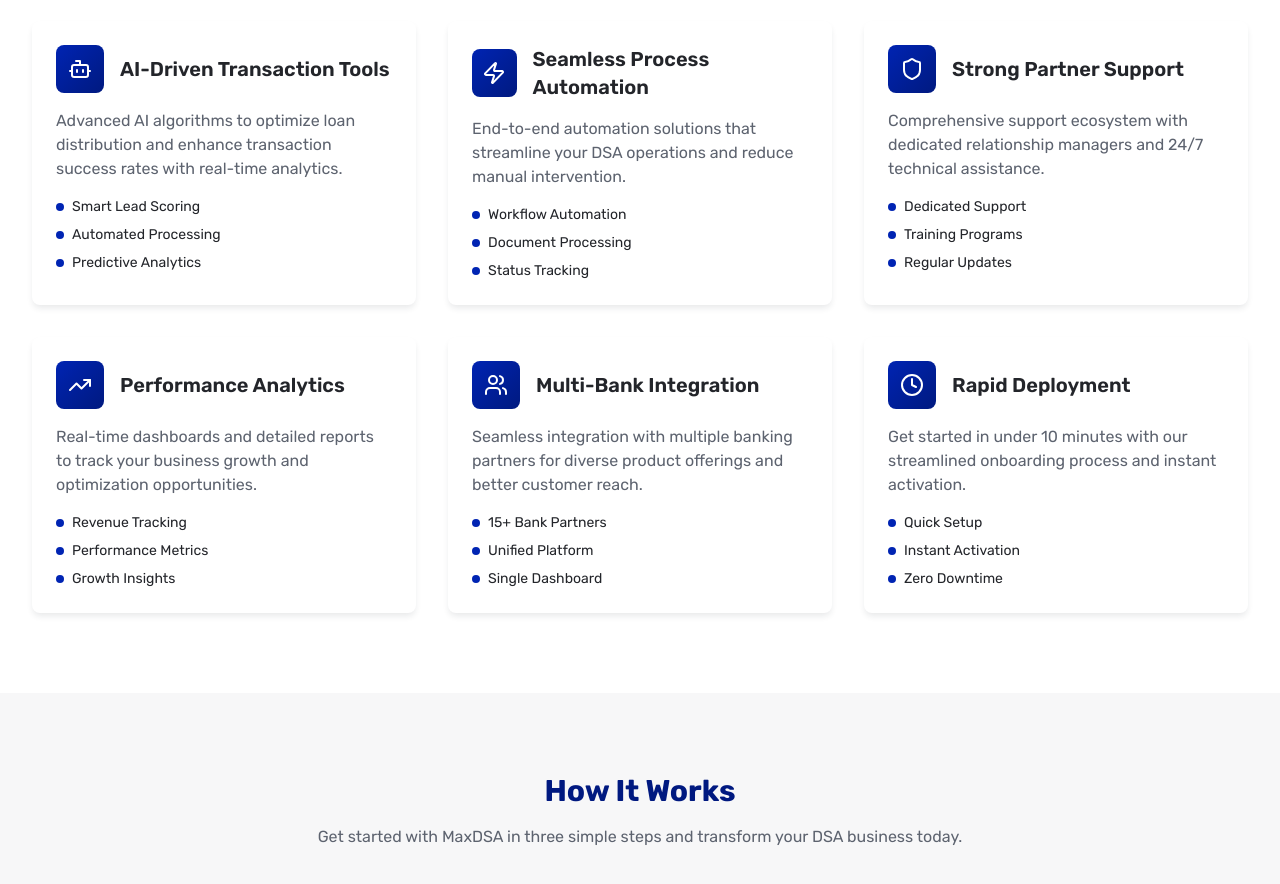
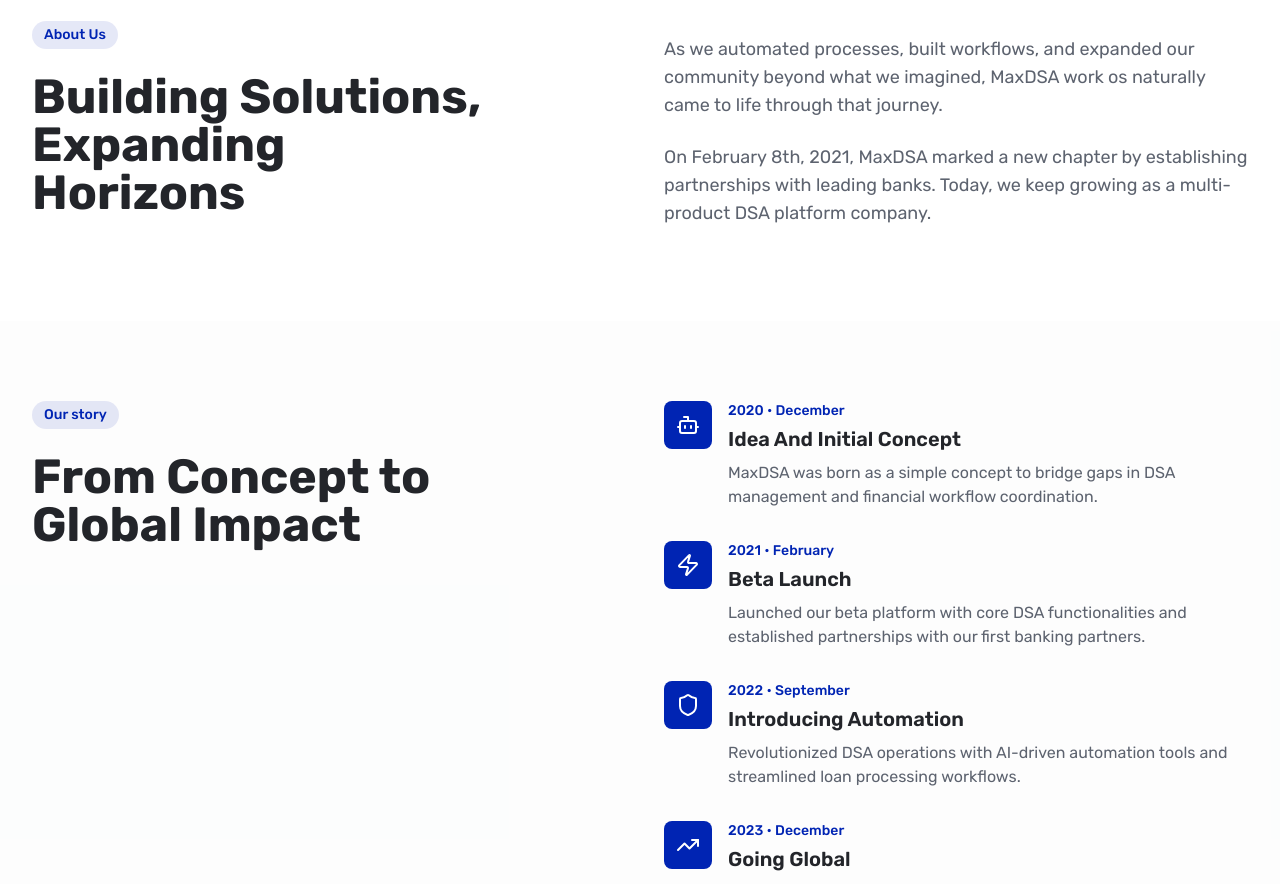
Before and after one commit to Ideaye/maxdsa-fintech-partner, a React (Vite) app: page /services in a window 1280 px wide. Shown: the part 940-1824 px from the top of the page. Built offline with nearby package versions, Linux system fonts and the light colour scheme; the HTML template or start-up script is replaced by a standard one.

Commit message:
Update About Us section

```diff
--- a/src/pages/Services.tsx
+++ b/src/pages/Services.tsx
@@ -116,6 +116,117 @@ const Services = () => {
         </div>
       </section>
 
+      {/* About Us Section */}
+      <section className="py-20 bg-background">
+        <div className="mx-auto max-w-7xl px-4 sm:px-6 lg:px-8">
+          <div className="grid grid-cols-1 lg:grid-cols-2 gap-12 items-center">
+            <div>
+              <div className="inline-block px-3 py-1 bg-primary/10 text-primary text-sm font-medium rounded-full mb-6">
+                About Us
+              </div>
+              <h2 className="text-4xl md:text-5xl font-bold text-foreground mb-6">
+                Building Solutions,{" "}
+                <span className="block">Expanding</span>
+                <span className="block">Horizons</span>
+              </h2>
+            </div>
+            <div className="space-y-6 text-muted-foreground">
+              <p className="text-lg">
+                As we automated processes, built workflows, and expanded our community beyond what we imagined,
+                MaxDSA work os naturally came to life through that journey.
+              </p>
+              <p className="text-lg">
+                On February 8th, 2021, MaxDSA marked a new chapter by establishing partnerships with leading banks.
+                Today, we keep growing as a multi-product DSA platform company.
+              </p>
+            </div>
+          </div>
+        </div>
+      </section>
+
+      {/* Our Story Timeline Section */}
+      <section className="py-20 bg-secondary/30">
+        <div className="mx-auto max-w-7xl px-4 sm:px-6 lg:px-8">
+          <div className="grid grid-cols-1 lg:grid-cols-2 gap-12">
+            <div>
+              <div className="inline-block px-3 py-1 bg-primary/10 text-primary text-sm font-medium rounded-full mb-6">
+                Our story
+              </div>
+              <h2 className="text-4xl md:text-5xl font-bold text-foreground mb-8">
+                From Concept to{" "}
+                <span className="block">Global Impact</span>
+              </h2>
+            </div>
+
+            <div className="space-y-8">
+              {/* Timeline Item 1 */}
+              <div className="flex gap-4">
+                <div className="flex-shrink-0">
+                  <div className="w-12 h-12 bg-primary rounded-lg flex items-center justify-center">
+                    <Bot className="w-6 h-6 text-white" />
+                  </div>
+                </div>
+                <div className="flex-1">
+                  <div className="text-primary font-medium text-sm mb-1">2020 • December</div>
+                  <h3 className="text-xl font-semibold text-foreground mb-2">Idea And Initial Concept</h3>
+                  <p className="text-muted-foreground">
+                    MaxDSA was born as a simple concept to bridge gaps in DSA management and financial workflow coordination.
+                  </p>
+                </div>
+              </div>
+
+              {/* Timeline Item 2 */}
+              <div className="flex gap-4">
+                <div className="flex-shrink-0">
+                  <div className="w-12 h-12 bg-primary rounded-lg flex items-center justify-center">
+                    <Zap className="w-6 h-6 text-white" />
+                  </div>
+                </div>
+                <div className="flex-1">
+                  <div className="text-primary font-medium text-sm mb-1">2021 • February</div>
+                  <h3 className="text-xl font-semibold text-foreground mb-2">Beta Launch</h3>
+                  <p className="text-muted-foreground">
+                    Launched our beta platform with core DSA functionalities and established partnerships with our first banking partners.
+                  </p>
+                </div>
+              </div>
+
+              {/* Timeline Item 3 */}
+              <div className="flex gap-4">
+                <div className="flex-shrink-0">
+                  <div className="w-12 h-12 bg-primary rounded-lg flex items-center justify-center">
+                    <Shield className="w-6 h-6 text-white" />
+                  </div>
+                </div>
+                <div className="flex-1">
+                  <div className="text-primary font-medium text-sm mb-1">2022 • September</div>
+                  <h3 className="text-xl font-semibold text-foreground mb-2">Introducing Automation</h3>
+                  <p className="text-muted-foreground">
+                    Revolutionized DSA operations with AI-driven automation tools and streamlined loan processing workflows.
+                  </p>
+                </div>
+              </div>
+
+              {/* Timeline Item 4 */}
+              <div className="flex gap-4">
+                <div className="flex-shrink-0">
+                  <div className="w-12 h-12 bg-primary rounded-lg flex items-center justify-center">
+                    <TrendingUp className="w-6 h-6 text-white" />
+                  </div>
+                </div>
+                <div className="flex-1">
+                  <div className="text-primary font-medium text-sm mb-1">2023 • December</div>
+                  <h3 className="text-xl font-semibold text-foreground mb-2">Going Global</h3>
+                  <p className="text-muted-foreground">
+                    Expanded our platform nationally with 15+ banking partners and 250+ active DSA agents across India.
+                  </p>
+                </div>
+              </div>
+            </div>
+          </div>
+        </div>
+      </section>
+
       {/* Services Grid */}
       <section className="py-20">
         <div className="mx-auto max-w-7xl px-4 sm:px-6 lg:px-8">
```
